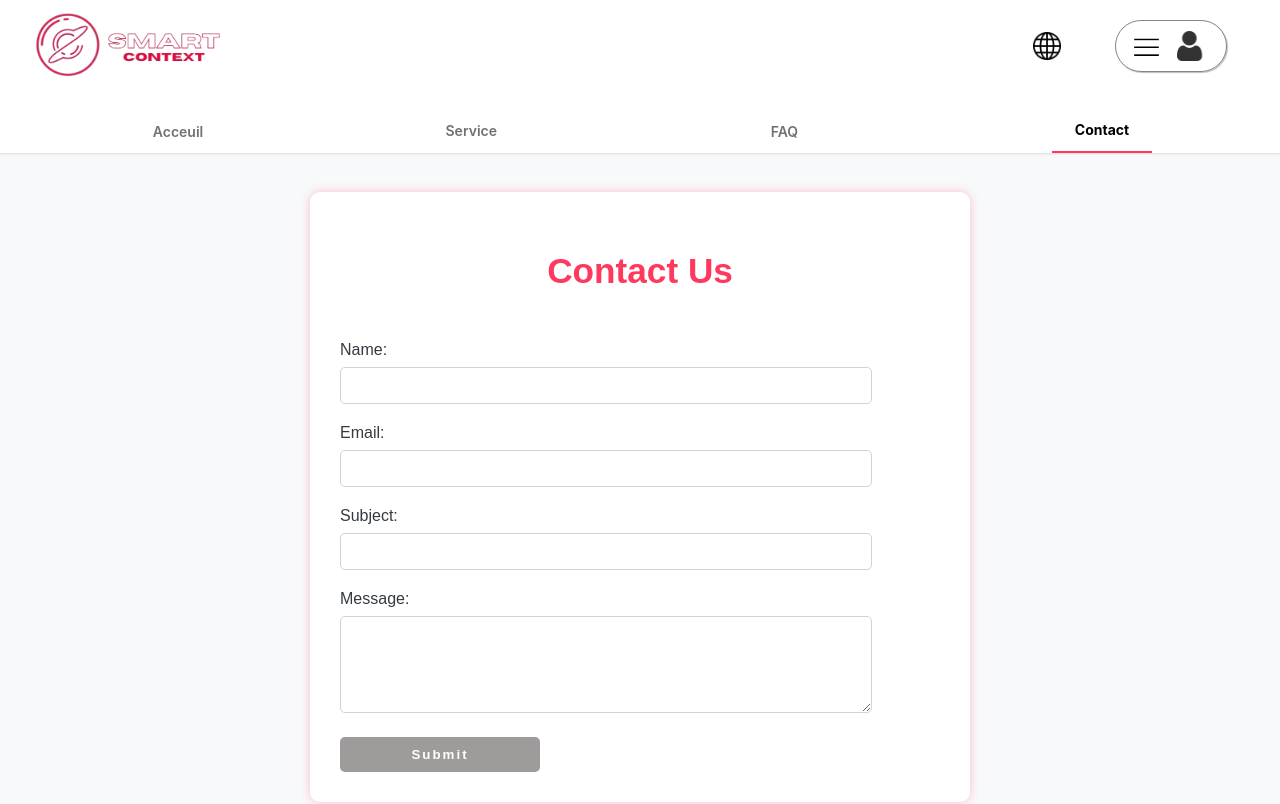
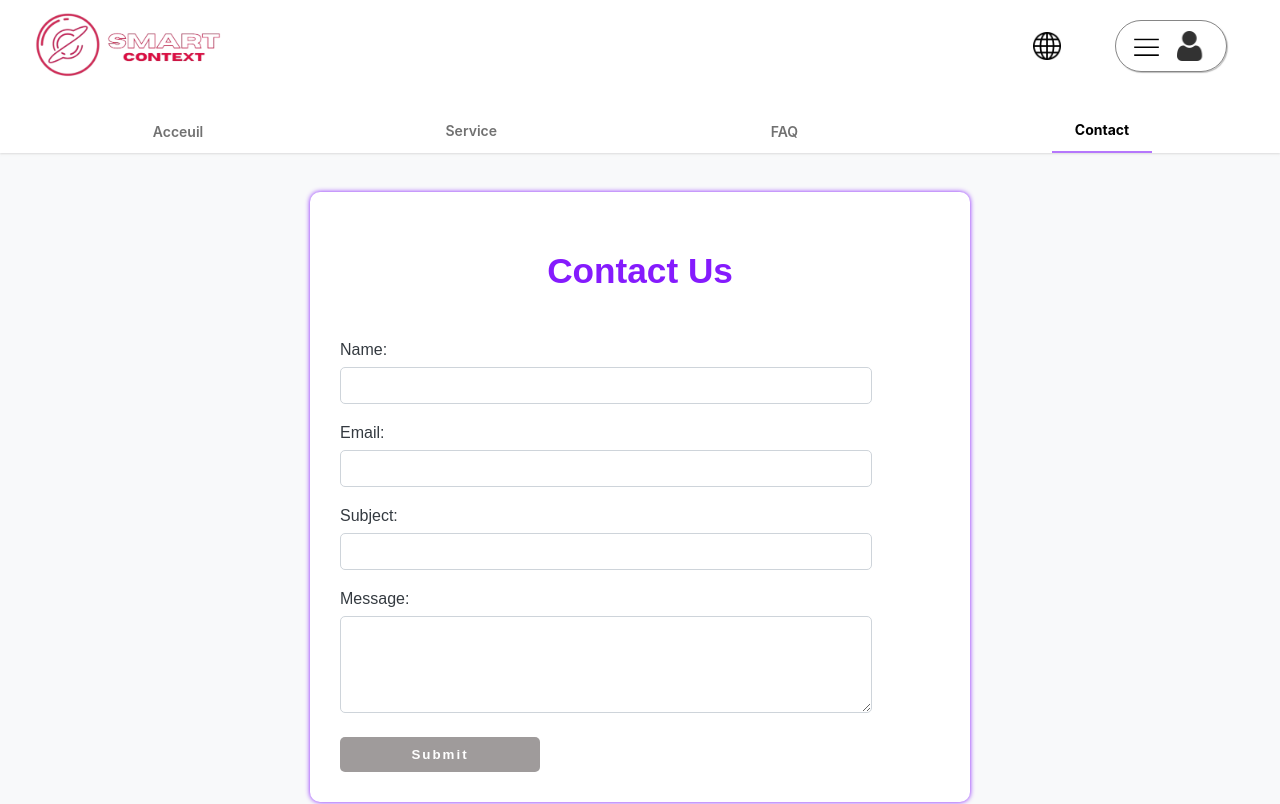
Before and after one commit to JalalBe66/Smart-Context, a React (Create React App) app: page /Contact in a window 1280 px wide. Shown: the top 804 px of the page. Built offline with nearby package versions, Linux system fonts and the light colour scheme.

Commit message:
styling with violet

```diff
--- a/src/Contact.js
+++ b/src/Contact.js
@@ -71,7 +71,7 @@ export default function Contact() {
         const allFull=()=>{
           let button=document.getElementsByClassName("submit-btn")[0]
           if(validName() && validEmail() && validSubject()){
-            button.style.backgroundColor="#FF385C"
+            button.style.backgroundColor="#851BFD"
             button.style.cursor="pointer"
             button.style.pointerEvents="all"
           }
@@ -84,7 +84,7 @@ export default function Contact() {
 
     return (
       <div className="contact-form">
-        <h2 style={{textAlign:"center" , fontSize:"220%", color:"#ff385d" , marginBottom:"50px"}}>Contact Us</h2>
+        <h2 style={{textAlign:"center" , fontSize:"220%", color:"#851BFD " , marginBottom:"50px"}}>Contact Us</h2>
         <form>
           <div className="form-group">
 
--- a/src/FAQ.js
+++ b/src/FAQ.js
@@ -15,7 +15,7 @@ export default function FAQ() {
   return (
     <div id='FAQ-container' style={{ marginTop: "15%", marginBottom: "35%" }}>
       <div className="wrapper">
-        <h1 style={{ textAlign: 'center', marginBottom: "13%", fontFamily: "Arial", fontSize: "40px", color: "#FF385C" }}>Frequently Asked Questions</h1>
+        <h1 style={{ textAlign: 'center', marginBottom: "13%", fontFamily: "Arial", fontSize: "40px", color: "#851BFD " }}>Frequently Asked Questions</h1>
 
         <div className="faq">
           <button className="accordion-serv1" onClick={togglePanel1}>
--- a/src/styleCSS/Contact.css
+++ b/src/styleCSS/Contact.css
@@ -6,7 +6,7 @@ body {
     padding: 0;
 }
 #message:focus,#name:focus,#email:focus,#subject:focus{
-    box-shadow: 0 0 8px #ff99acb9;
+    box-shadow: 0 0 3px var(--violet);
     outline: none;
 
 }
@@ -16,7 +16,7 @@ body {
     background-color: #ffffff;
     padding: 30px;
     border-radius: 10px;
-    box-shadow: 0 0 10px #ff385d4a;
+    box-shadow: 0 0 5px #851BFD ;
 }
 
 .form-group {
--- a/src/styleCSS/accueil.css
+++ b/src/styleCSS/accueil.css
@@ -47,6 +47,9 @@
     font-family: Arial, Helvetica, sans-serif;
     letter-spacing: 3px;
 
+}
+:root {
+    --violet:#b577fc ;
 }
 #fonct-contenu{
     margin-top: 10%;
@@ -100,7 +103,7 @@
     width:55% ;
     height: 10%;
     margin-top: 10%;
-    background-color: #E00B41;
+    background-color: var(--violet) ;
     display: flex;
     justify-content: center;
     align-items: center;
--- a/src/styleCSS/header.css
+++ b/src/styleCSS/header.css
@@ -84,7 +84,7 @@ a:hover{
     text-decoration: none;
 }
 a.active{
-    border-bottom: 2px solid #FF385C ;
+    border-bottom: 2px solid var(--violet)  ;
     font-weight: bold;
     color: black;
 
@@ -113,7 +113,7 @@ a.active{
   padding: 11px;
   box-shadow:1px 1px 2px grey ;
   border-radius: 10px;
-  border:dashed #ff385d93 1px ;
+  border:dashed var(--violet) 1px ;
 }
 
 .service:hover .service-details {
@@ -133,7 +133,7 @@ a.active{
 }
 
 .service-details a:hover {
-  color: #FF385C;
+    color:var(--violet);
 }
 #service-elem-detail{
     display: flex;
```
Lines whose indentation alone changed are shown as unchanged.
